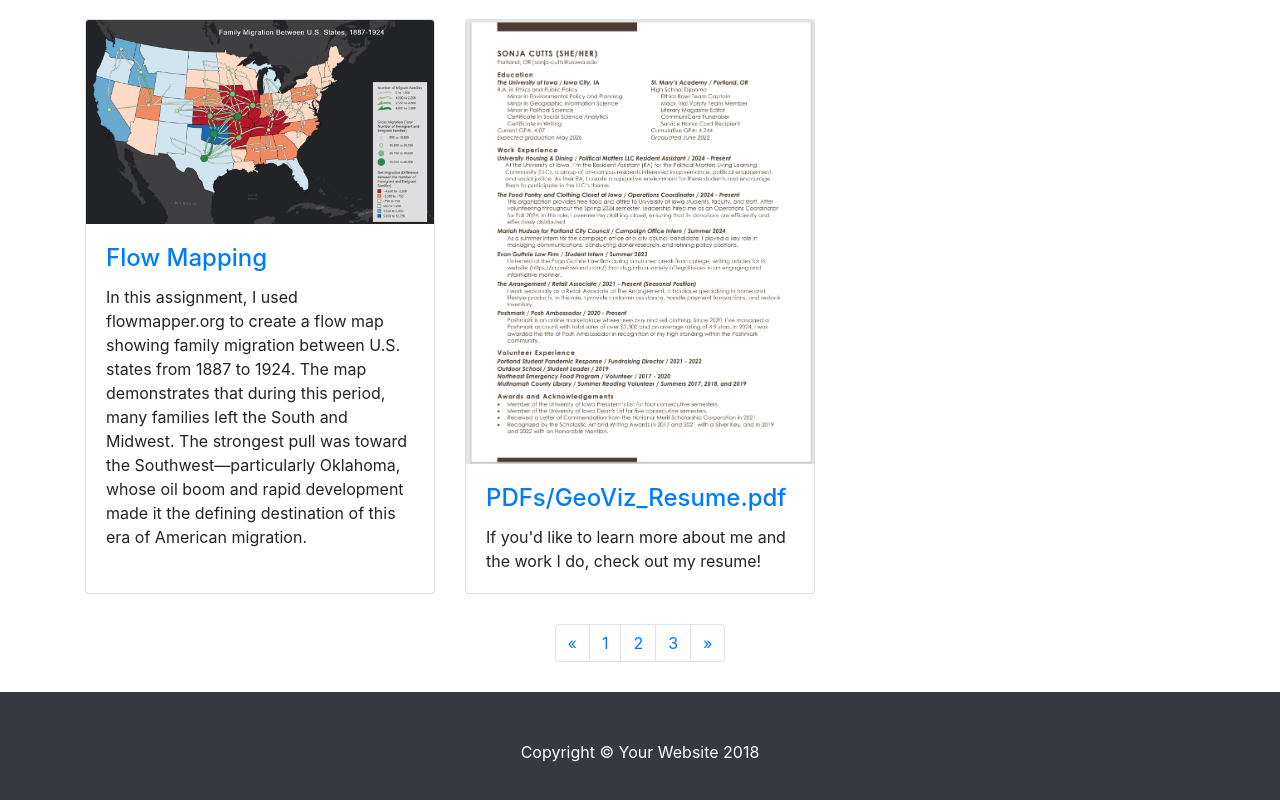
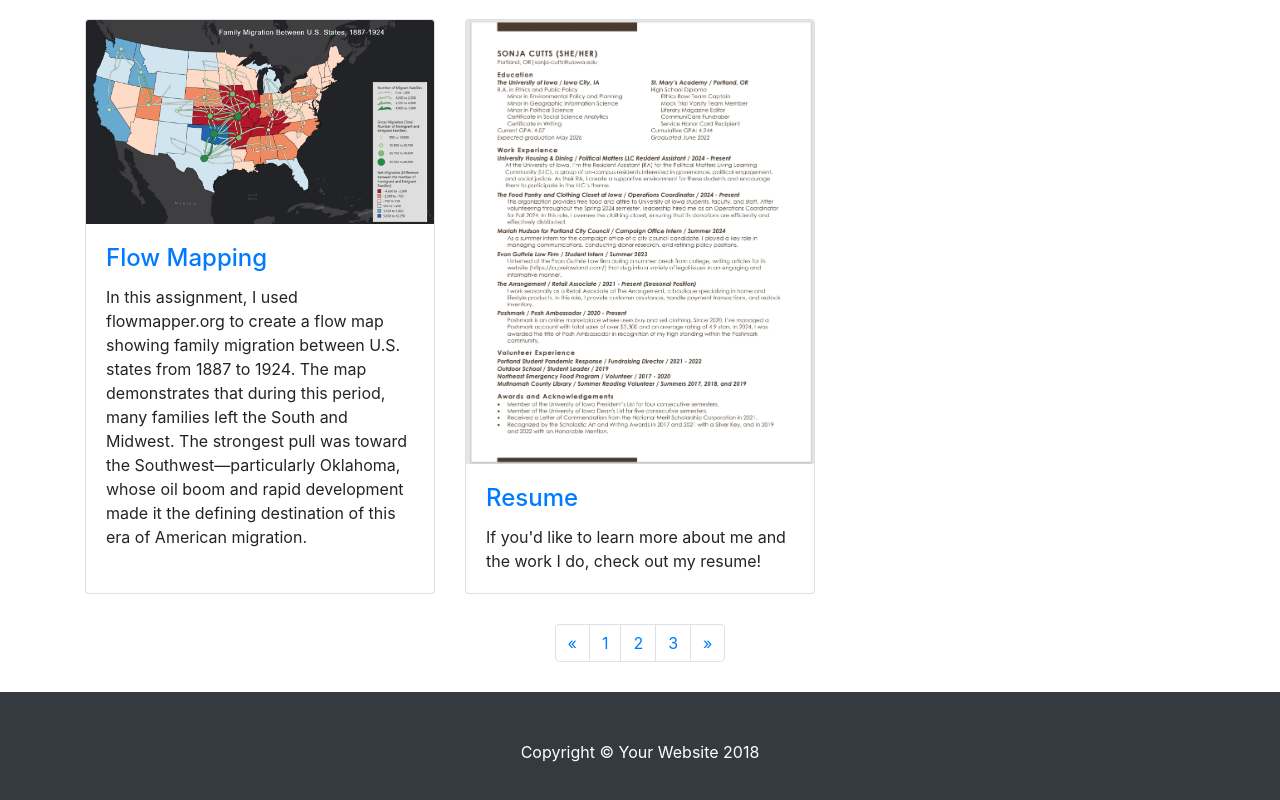
Before and after one commit to geog3540/scutts, a website: page index.html in a window 1280 px wide. Shown: the part 910-1710 px from the top of the page. Drawn offline with Linux system fonts and the light colour scheme.

Commit message:
Update index.html

```diff
--- a/index.html
+++ b/index.html
@@ -106,7 +106,7 @@
             <a href="#"><img class="card-img-top" src="Images/Resume.jpeg" alt=""></a>
             <div class="card-body">
               <h4 class="card-title">
-                <a href="#">PDFs/GeoViz_Resume.pdf</a>
+                <a href="PDFs/GeoViz_Resume.pdf">Resume</a>
               </h4>
               <p class="card-text">If you'd like to learn more about me and the work I do, check out my resume!</p>
             </div>
```
